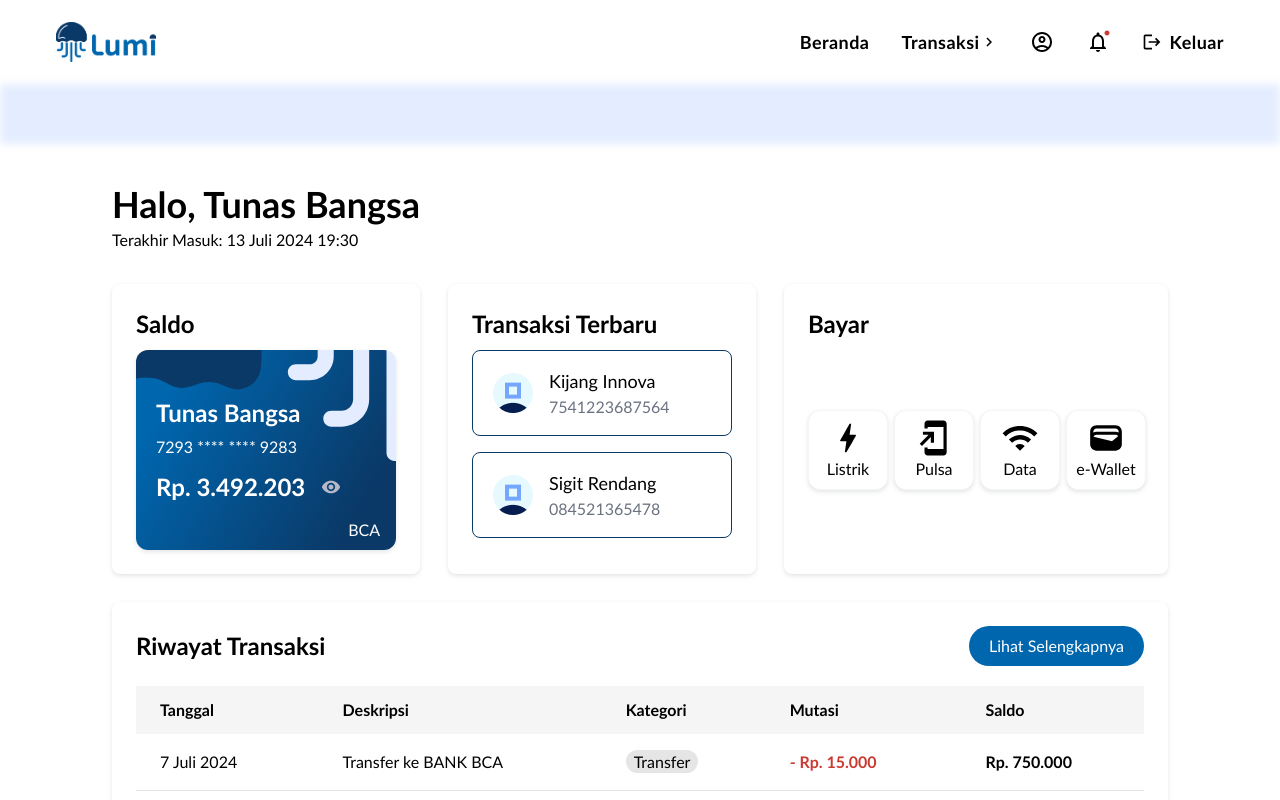
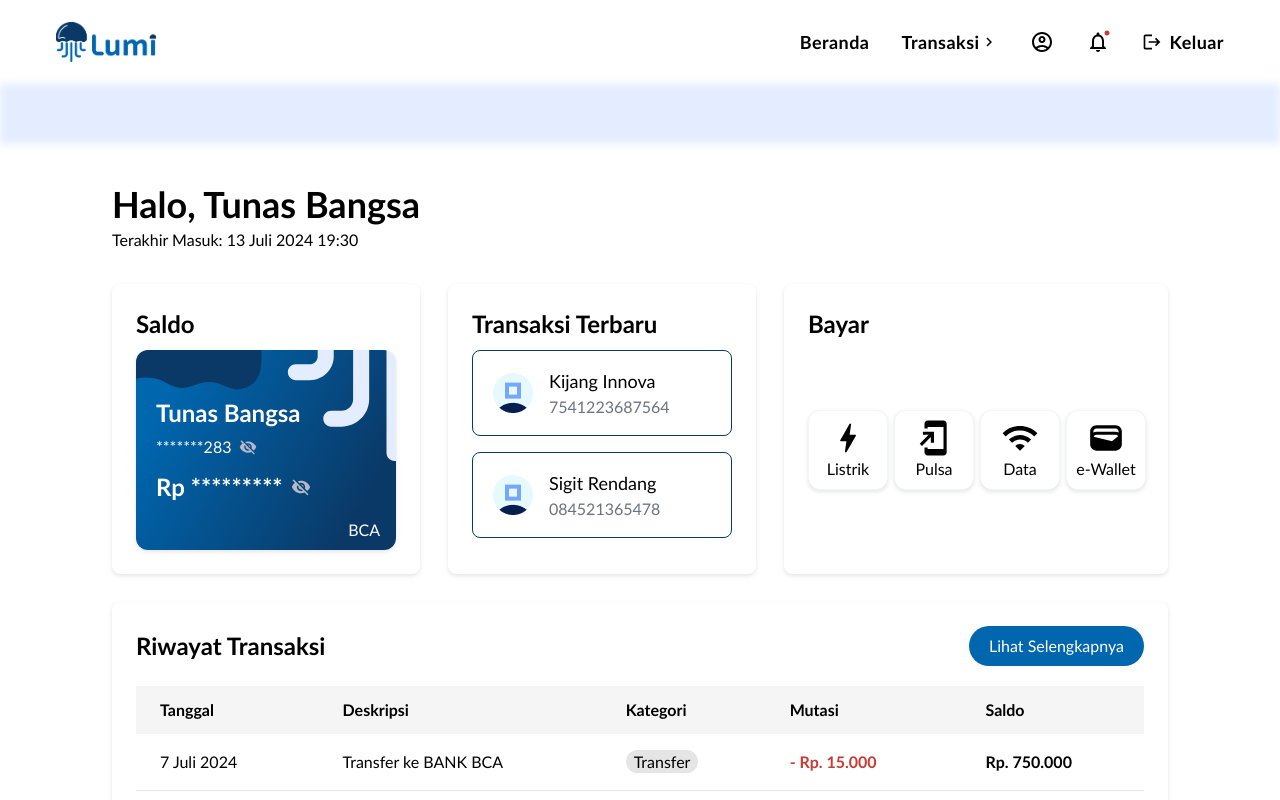
Before and after one commit to SYNRGY7-Team4/Frontend, a React (Vite) app: page /dashboard in a window 1280 px wide. Shown: the top 800 px of the page. Built offline with nearby package versions, Linux system fonts and the light colour scheme.

Commit message:
feat(SaldoCard): add visibility toggle for account number and balance

```diff
--- a/src/components/SaldoCard/SaldoCard.tsx
+++ b/src/components/SaldoCard/SaldoCard.tsx
@@ -1,7 +1,15 @@
-import { MdVisibility } from "react-icons/md"
+import { MdVisibility, MdVisibilityOff } from "react-icons/md"
 import balanceCardAccent from "@/assets/balance_card_accent.svg"
+import { useState } from "react"
+import currencyFormat from "@/utils/currencyFormat"
 
 export default function SaldoCard() {
+  const [accountNumber, setAccountNumber] = useState<string>("7293109283")
+  const [balance, setBalance] = useState<number>(3492203)
+  const [isAccountNumberVisible, setIsAccountNumberVisible] =
+    useState<boolean>(false)
+  const [isBalanceVisible, setIsBalanceVisible] = useState<boolean>(false)
+
   return (
     <div className='w-full h-full bg-neutral-01 p-6 rounded-lg shadow-02 flex flex-col gap-y-2.5'>
       <h2 className='text-2xl font-bold'>Saldo</h2>
@@ -14,11 +22,40 @@ export default function SaldoCard() {
         }}
       >
         <p className='text-2xl font-bold mb-1.5'>Tunas Bangsa</p>
-        <p className='mb-3'>7293 **** **** 9283</p>
-        <div className='flex items-center gap-x-4'>
-          <p className='text-2xl font-bold'>Rp. 3.492.203</p>
-          <button type='button'>
-            <MdVisibility size={20} color='#B7B9C8' />
+        <div className='flex items-center gap-x-2 mb-3'>
+          <p>
+            {isAccountNumberVisible
+              ? accountNumber
+              : accountNumber.replace(/\d(?=\d{3})/g, "*")}
+          </p>
+          <button
+            type='button'
+            onClick={() => setIsAccountNumberVisible(!isAccountNumberVisible)}
+            aria-label='Tampilkan nomor rekening'
+          >
+            {isAccountNumberVisible ? (
+              <MdVisibility size={18} color='#B7B9C8' />
+            ) : (
+              <MdVisibilityOff size={18} color='#B7B9C8' />
+            )}
+          </button>
+        </div>
+        <div className='flex items-center gap-x-2'>
+          <p className='text-2xl font-bold'>
+            {isBalanceVisible
+              ? currencyFormat(balance, "id-ID", "IDR")
+              : currencyFormat(balance, "id-ID", "IDR").replace(/[0-9.]/g, "*")}
+          </p>
+          <button
+            type='button'
+            onClick={() => setIsBalanceVisible(!isBalanceVisible)}
+            aria-label='Tampilkan saldo rekening'
+          >
+            {isBalanceVisible ? (
+              <MdVisibility size={20} color='#B7B9C8' />
+            ) : (
+              <MdVisibilityOff size={20} color='#B7B9C8' />
+            )}
           </button>
         </div>
         <span className='absolute bottom-2 right-4'>BCA</span>
--- /dev/null
+++ b/src/utils/currencyFormat.ts
@@ -0,0 +1,11 @@
+const currencyFormat = (balance: number, locale: string, currency: string) => {
+  const result = new Intl.NumberFormat(locale, {
+    style: "currency",
+    currency: currency,
+    maximumFractionDigits: 0,
+  }).format(balance)
+
+  return result
+}
+
+export default currencyFormat
```
